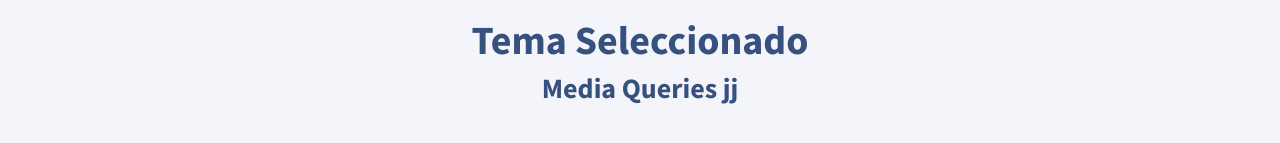
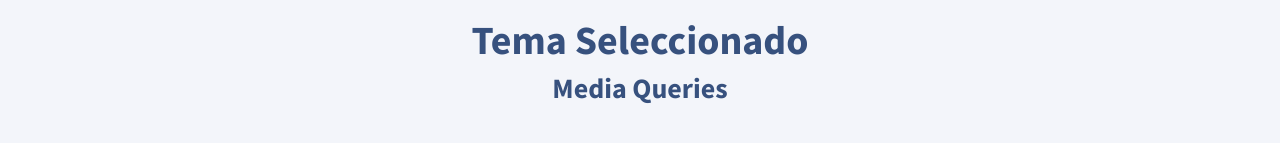
Before and after one commit to DanielPerez2023/Fase-2-DSW-DanielPrerez1391, a plain HTML site: page index.html in a window 1280 px wide. Shown: the part 382-525 px from the top of the page. Drawn offline with nearby package versions, Linux system fonts and the light colour scheme.

Commit message:
correcciones

```diff
--- a/index.html
+++ b/index.html
@@ -110,7 +110,7 @@
 
     <section class="bg-oscuro pading-sections" id="tema">
       <h1 class="text-center h1-theme"> <strong> Tema Seleccionado </strong> </h1>
-      <h3 class="text-center h1-theme"> <strong> Media Queries jj  </strong> </h3>
+      <h3 class="text-center h1-theme"> <strong> Media Queries </strong> </h3>
       <div class="container">
 
         <div class="row" style="margin-top: 40px;">
```
